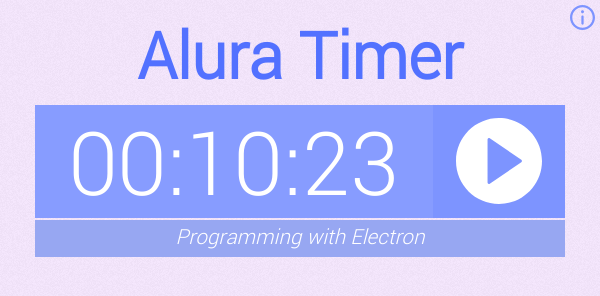
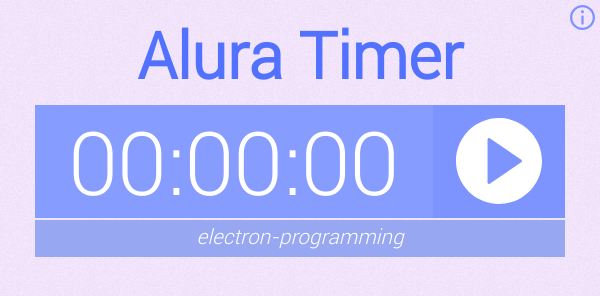
Before and after one commit to davikawasaki/electron-alura, an Electron app: page app/index.html in a window 600 px wide. Drawn offline with nearby package versions, Linux system fonts and the light colour scheme.

Commit message:
Adding jsonfile-promised for json manipulations

```diff
--- a/app/index.html
+++ b/app/index.html
@@ -13,13 +13,13 @@
         <h1 class="title">Alura Timer</h1>
         <div class="timer">
             <div class="watcher">
-                <span class="time">00:10:23</span>
+                <span class="time">00:00:00</span>
             </div>
             <div class="controls">
                 <img class="play-button" src="img/play-button.svg">
             </div>
             <div class="container-course">
-                <span class="course">Programming with Electron</span>
+                <span class="course">electron-programming</span>
             </div>
         </div>
 
--- a/package.json
+++ b/package.json
@@ -19,6 +19,7 @@
   "homepage": "https://github.com/davikawasaki/electron-alura#readme",
   "dependencies": {
     "electron": "^1.7.10",
+    "jsonfile-promised": "0.0.1",
     "moment": "^2.20.1"
   }
 }
```
